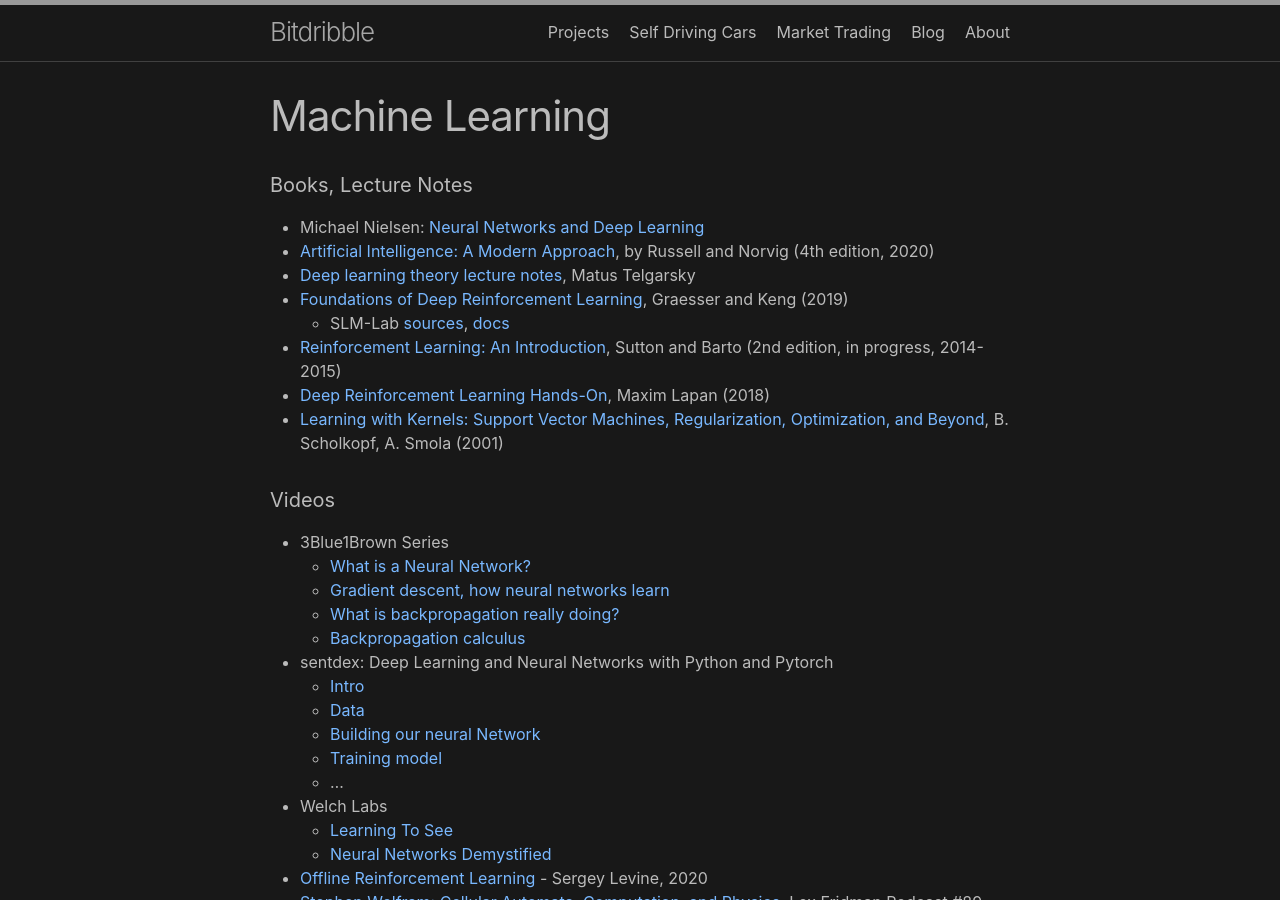
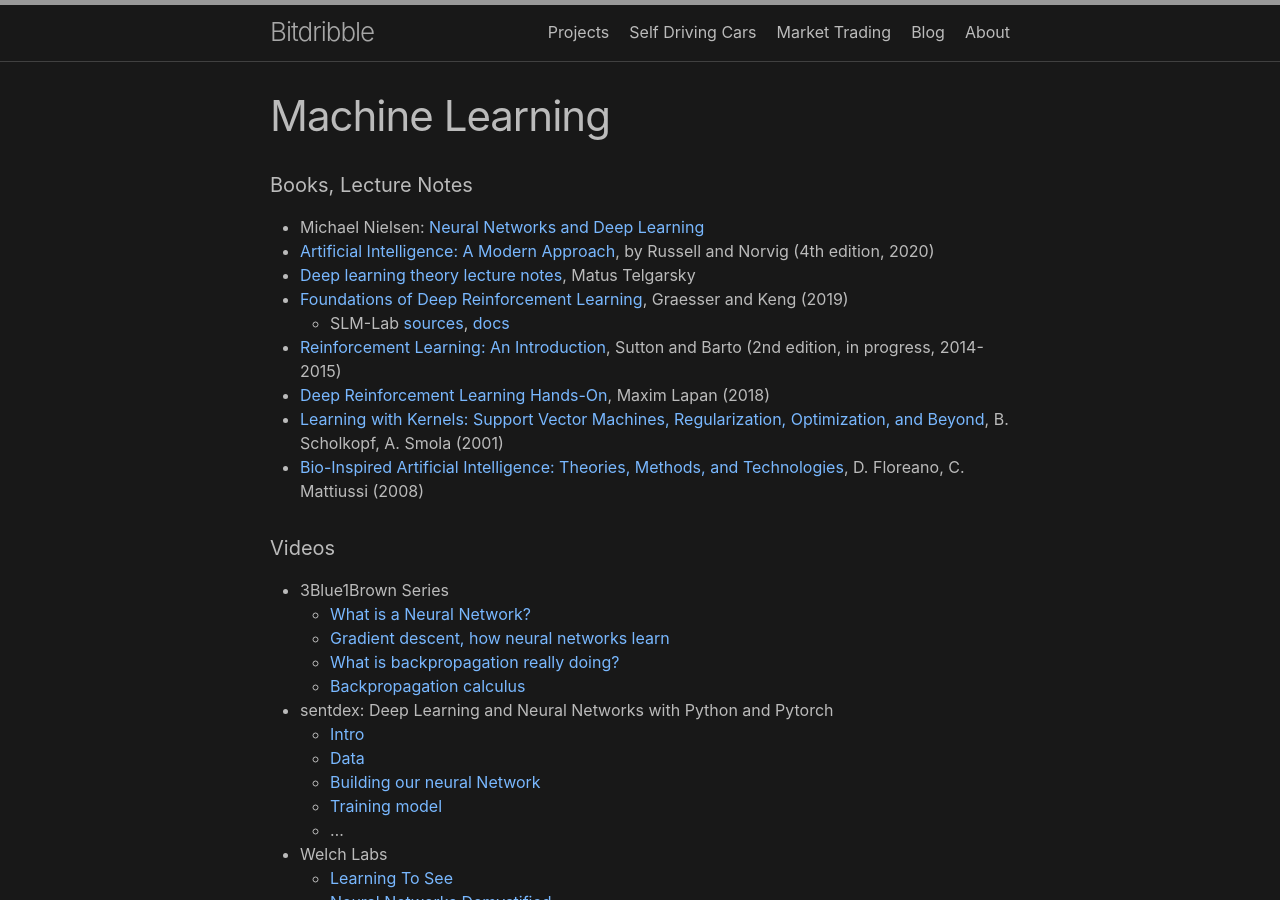
Before and after one commit to analytiq-hub/sigagent.github.io, a Jekyll site: the page built from machine_learning.md, in a window 1280 px wide and 900 px high. Built offline with Jekyll 4.4.1, drawn with Linux system fonts in a browser that asks for light colours.

Commit message:
*** empty log message ***

```diff
--- a/machine_learning.md
+++ b/machine_learning.md
@@ -11,6 +11,7 @@ title: Machine Learning
 * [Reinforcement Learning: An Introduction](https://web.stanford.edu/class/psych209/Readings/SuttonBartoIPRLBook2ndEd.pdf), Sutton and Barto (2nd edition, in progress, 2014-2015)
 * [Deep Reinforcement Learning Hands-On](https://www.amazon.com/Deep-Reinforcement-Learning-Hands-Q-networks/dp/1788834240), Maxim Lapan (2018)
 * [Learning with Kernels: Support Vector Machines, Regularization, Optimization, and Beyond](https://www.amazon.com/Learning-Kernels-Regularization-Optimization-Computation/dp/0262194759), B. Scholkopf, A. Smola (2001)
+* [Bio-Inspired Artificial Intelligence: Theories, Methods, and Technologies](https://www.amazon.com/Bio-Inspired-Artificial-Intelligence-Technologies-Intelligent/dp/0262062712), D. Floreano, C. Mattiussi (2008)
 
 #### Videos
 * 3Blue1Brown Series
```
